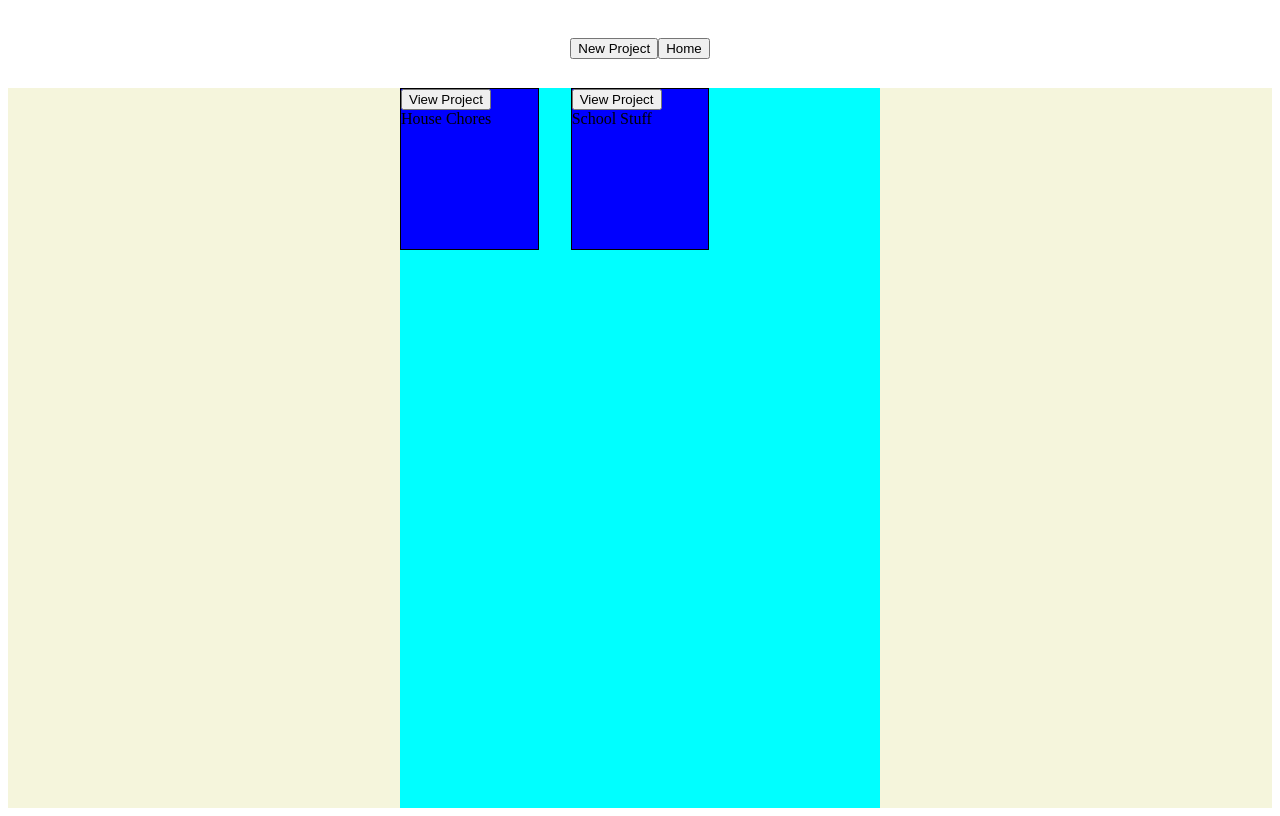
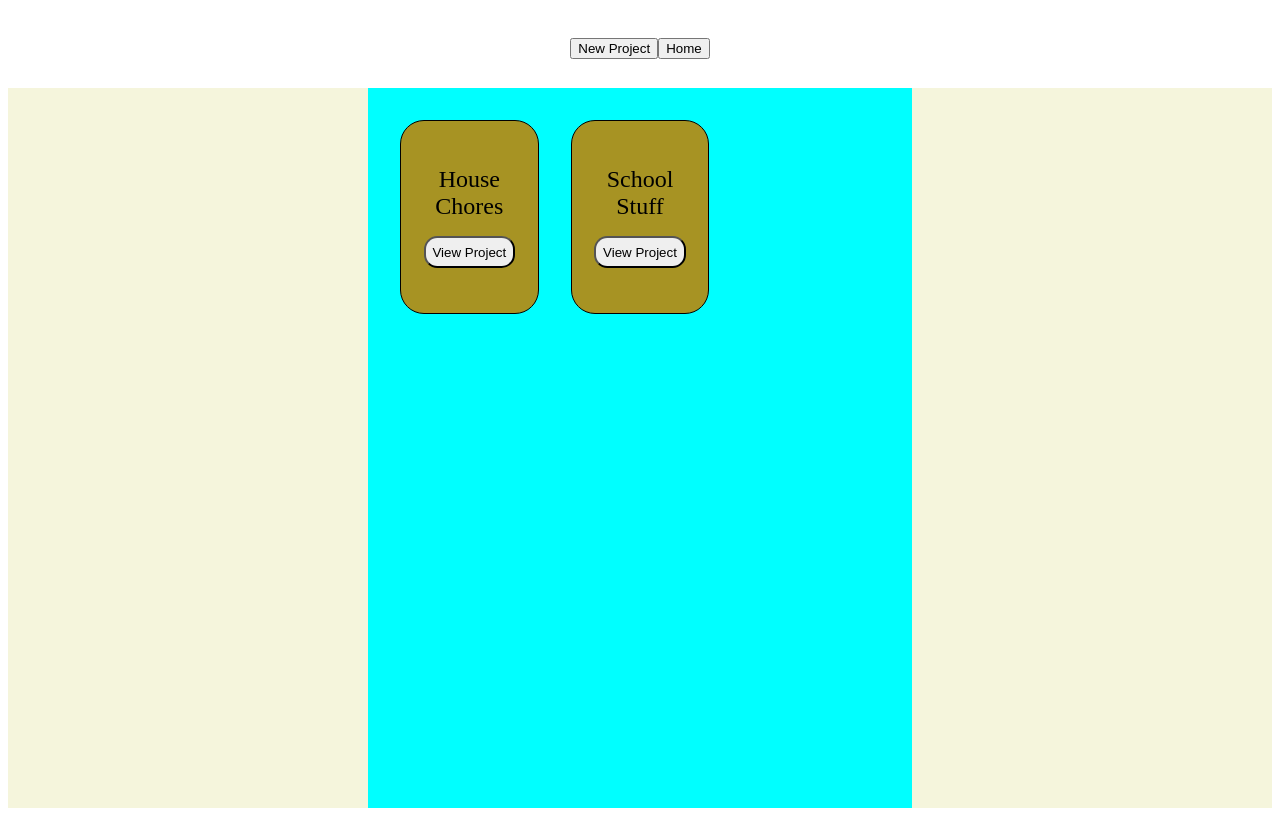
Before and after one commit to andrewmarabante/to_do_list, a website built with webpack: page dist/index.html in a window 1280 px wide. Built offline with nearby package versions, Linux system fonts and the light colour scheme.

Commit message:
added style into javascript for projects/tasks

```diff
--- a/src/dom.js
+++ b/src/dom.js
@@ -25,15 +25,17 @@ export function loadPage()
    const rmbutt1 = document.createElement('button');
    const name1 = document.createElement('div');
    const viewbutton1 = document.createElement('button');
+   const buttonholder1 = document.createElement('div');
+   buttonholder1.classList.add('buttonholder');
+   const buttonholder2 = document.createElement('div');
+   buttonholder2.classList.add('buttonholder');
    viewbutton1.classList.add('view');
    viewbutton1.innerHTML = 'View Project';
    viewbutton1.addEventListener('click', viewProject)
-   project1.appendChild(viewbutton1);
    const viewbutton2 = document.createElement('button');
    viewbutton2.classList.add('view');
    viewbutton2.innerHTML = 'View Project';
    viewbutton2.addEventListener('click', viewProject)
-   project2.appendChild(viewbutton2);
    name1.classList.add('projectname');
    const name2 = document.createElement('div');
    name2.classList.add('projectname');
@@ -50,12 +52,16 @@ export function loadPage()
    projbut1.classList.add('taskbutton');
    projbut2.innerHTML = 'New Task';
    projbut2.classList.add('taskbutton');
-   project1.appendChild(projbut1);
-   project1.appendChild(rmbutt1);
    project1.appendChild(name1);
-   project2.appendChild(projbut2);
-   project2.appendChild(rmbutt2);
+   buttonholder1.appendChild(projbut1);
+   buttonholder1.appendChild(rmbutt1);
+   project1.appendChild(buttonholder1);
+   project1.appendChild(viewbutton1);
    project2.appendChild(name2);
+   buttonholder2.appendChild(rmbutt2);
+   buttonholder2.appendChild(projbut2);
+   project2.appendChild(buttonholder2);
+   project2.appendChild(viewbutton2);
    project1.classList.add('project');
    document.getElementById('form').style.display = 'none';
    document.getElementById('projform').style.display = 'none';
@@ -100,10 +106,11 @@ export function newProject(e)
    const newProj = document.createElement('div');
    const name = document.createElement('div');
    const viewbutton = document.createElement('button');
+   const buttonholder = document.createElement('div');
+   buttonholder.classList.add('buttonholder');
    viewbutton.classList.add('view');
    viewbutton.innerHTML = 'View Project'
    viewbutton.addEventListener('click', viewProject)
-   newProj.appendChild(viewbutton);
    name.classList.add('projectname')
    name.innerHTML = projectArray[projectArray.length-1].name;
    const rmbutt = document.createElement('button');
@@ -115,8 +122,10 @@ export function newProject(e)
    rmbutt.innerHTML = 'Remove Project';
    rmbutt.classList.add('removeProject');
    newProj.appendChild(name);
-   newProj.appendChild(newtask);
-   newProj.appendChild(rmbutt);
+   newProj.appendChild(viewbutton);
+   buttonholder.appendChild(newtask);
+   buttonholder.appendChild(rmbutt);
+   newProj.appendChild(buttonholder);
    newProj.classList.add('project');
    projcont.appendChild(newProj);
    console.log(projectArray);
@@ -125,7 +134,7 @@ export function newProject(e)
 
 export function removeProject()
 {
-   this.parentElement.remove()
+   this.parentElement.parentElement.remove();
    projectArray.pop();
    goHome();
 }
@@ -140,6 +149,7 @@ export function newTask(e)
       priority: document.getElementById('formpriority').value
    }
    const newtask = document.createElement('div');
+   newtask.classList.add('newtask')
    const title = document.createElement('div');
    const description = document.createElement('div');
    const dueDate = document.createElement('div');
@@ -152,12 +162,12 @@ export function newTask(e)
    description.innerHTML = taskArray[taskArray.length-1].description;
    dueDate.innerHTML = taskArray[taskArray.length-1].dueDate;
    priority.innerHTML = taskArray[taskArray.length-1].priority;
-   newtask.appendChild(rmbutt);
    newtask.appendChild(title);
    newtask.appendChild(description);
    newtask.appendChild(dueDate);
    newtask.appendChild(priority);
-   currentProj.appendChild(newtask);
+   newtask.appendChild(rmbutt);
+   currentProj.parentElement.appendChild(newtask);
    console.log(taskArray)
 }
 
@@ -206,12 +216,13 @@ export function goHome()
    console.log(projcont.querySelectorAll('*').length)
    for (let i=0;i<projectArray.length;i++)
    {
-      projects[i].style.display = 'block';
+      projects[i].style.display = 'flex';
       projects[i].querySelector('.view').style.display = 'block';
       projects[i].style.minHeight = '10em';
       projects[i].style.maxHeight = '10em';
       projects[i].style.width = 'auto';
-
+      projects[i].style.justifyContent = 'center';
+      projects[i].style.alignItems = 'center';
    }
    for (let i=0;i<projectArray.length;i++)
    {
@@ -232,11 +243,7 @@ function viewProject(e){
    projcont.style.alignItems = 'center';
    projcont.style.minHeight = '30em'
    projcont.style.minWidth = '30em'
-   this.parentElement.style.display = 'flex';
-   this.parentElement.style.gap = '2em';
-   this.parentElement.style.flexDirection = 'column';
-   this.parentElement.style.justifyContent = '';
-   this.parentElement.style.alignItems = 'center';
+   this.parentElement.style.display = 'block';
    this.parentElement.style.minHeight = '25em';
    this.parentElement.style.width = '20em';
    console.log(this.parentElement.childElementCount)
@@ -244,6 +251,13 @@ function viewProject(e){
    {
       this.parentElement.querySelectorAll('*')[i].style.display = 'block';
    }
+   this.parentElement.querySelector('.buttonholder').style.display = 'flex';
+   this.parentElement.querySelector('.buttonholder').style.padding = '1em';
+   this.parentElement.querySelector('.buttonholder').style.justifyContent = 'space-around';
+   this.parentElement.querySelector('.buttonholder').style.alignitems = 'center';
+   this.parentElement.querySelector('.removeProject').style.display = 'block';
+   this.parentElement.querySelector('.taskbutton').style.display = 'block';
+   console.log(this.parentElement);
    this.style.display = 'none';
 
 }
--- a/style/style.css
+++ b/style/style.css
@@ -5,18 +5,22 @@
     grid-template-columns: repeat(3,1fr);
     grid-template-rows: repeat(auto, 1fr);
     background-color: aqua;
+    padding: 2em;
 }
 
 .project{
-    min-height: 10em;
-    max-height: 10em;
-    background-color: blue;
+    background-color: rgb(167, 147, 35);
     border: solid 1px black;
     overflow: auto;
+    border-radius: 1.5em;
+    flex-direction: column;
+    gap: 1em;
+    padding: 1em;
 }
 
 .removeTask{
     background-color: red;
+    margin-bottom: 1em;
 }
 
 .removeProject{
@@ -46,3 +50,22 @@ display: flex;
     flex: 1;
     background-color: beige;
 }
+
+.view{
+    border-radius: 1em;
+    padding: .5em;
+}
+
+.projectname{
+    font-size: 1.5em;
+    text-align: center;
+    margin-bottom: 0px;
+}
+
+div{
+    text-align: center;
+}
+
+button{
+    text-align: center;
+}
```
Also changed, not shown: dist/index.html, dist/main.js.
